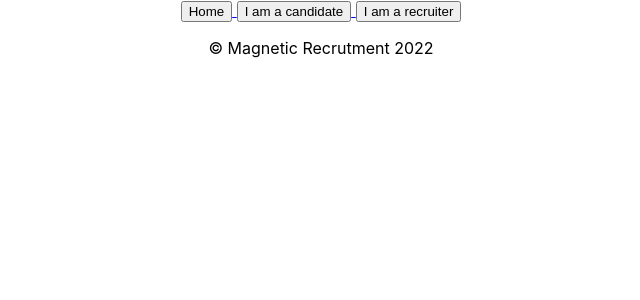
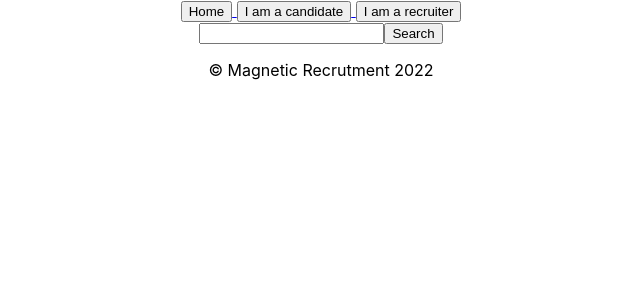
Before and after one commit to BenedicteCn/magnetic-recrutment-front, a React (Create React App) app: page /hr/search in a window 1280 px wide. Shown: the top 300 px of the page, without its empty margins (319-959 px from the left). Built offline with nearby package versions, Linux system fonts and the light colour scheme; no server answers.

Commit message:
searchPage

```diff
--- a/src/App.js
+++ b/src/App.js
@@ -1,16 +1,17 @@
-import "./App.css";
-import { Routes, Route } from "react-router-dom";
+import './App.css';
+import { Routes, Route } from 'react-router-dom';
 //COMPONENTS:
-import Navbar from "./components/Navbar";
+import Navbar from './components/Navbar';
 //PAGES:
-import HomePage from "./pages/HomePage";
-import CandidateProfilePage from "./pages/CandidateProfilePage";
-import SignupCandidatePage from "./pages/SignupCandidatePage";
-import LoginCandidatePage from "./pages/LoginCandidatePage";
-import LoginHRPage from "./pages/LoginHRPage";
-import SignupHRPage from "./pages/SignupHRPage";
-import SearchUser from "./components/SearchUser";
-import Footer from "./components/Footer";
+import HomePage from './pages/HomePage';
+import CandidateProfilePage from './pages/CandidateProfilePage';
+import SignupCandidatePage from './pages/SignupCandidatePage';
+import LoginCandidatePage from './pages/LoginCandidatePage';
+import LoginHRPage from './pages/LoginHRPage';
+import SignupHRPage from './pages/SignupHRPage';
+import SearchUser from './components/SearchUser';
+import Footer from './components/Footer';
+import SearchPage from './pages/SearchPage';
 
 function App() {
   return (
@@ -32,6 +33,7 @@
           element={<SignupCandidatePage />}
         />
         <Route exact path="/hr/signup" element={<SignupHRPage />} />
+        <Route exact path="/hr/search" element={<SearchPage />} />
       </Routes>
       <Footer />
     </div>
--- a/src/components/SearchUser.jsx
+++ b/src/components/SearchUser.jsx
@@ -41,7 +41,10 @@
         onChange={handleChange}
       />
       <button onClick={handleClick}>Search</button>
-      <p>{JSON.stringify(userInfo)}</p>
+      {/* <p>{JSON.stringify(userInfo)}</p> */}
+      <p>{userInfo.name}</p>
+      <img serc="{userInfo.name}" />
+      <p>{userInfo.bio}</p>
       <ReposList pinnedRepos={pinnedRepos} />
     </div>
   );
--- a/src/pages/SearchPage.jsx
+++ b/src/pages/SearchPage.jsx
@@ -0,0 +1,26 @@
+import React from 'react';
+import { useState } from 'react';
+
+function SearchPage() {
+  const [searchProfile, setSearchProfile] = useState('');
+
+  const handleChange = (event) => {
+    setSearchProfile(event.target.value);
+  };
+  const handleClick = (event) => {
+    event.preventDefault();
+  };
+  return (
+    <div>
+      <input
+        type="text"
+        placeholder=""
+        value={searchProfile}
+        onChange={handleChange}
+      />
+      <button onClick={handleClick}>Search</button>
+    </div>
+  );
+}
+
+export default SearchPage;
```
Also changed, not shown: src/components/RepoList.css (added, +10 -0 lines).
